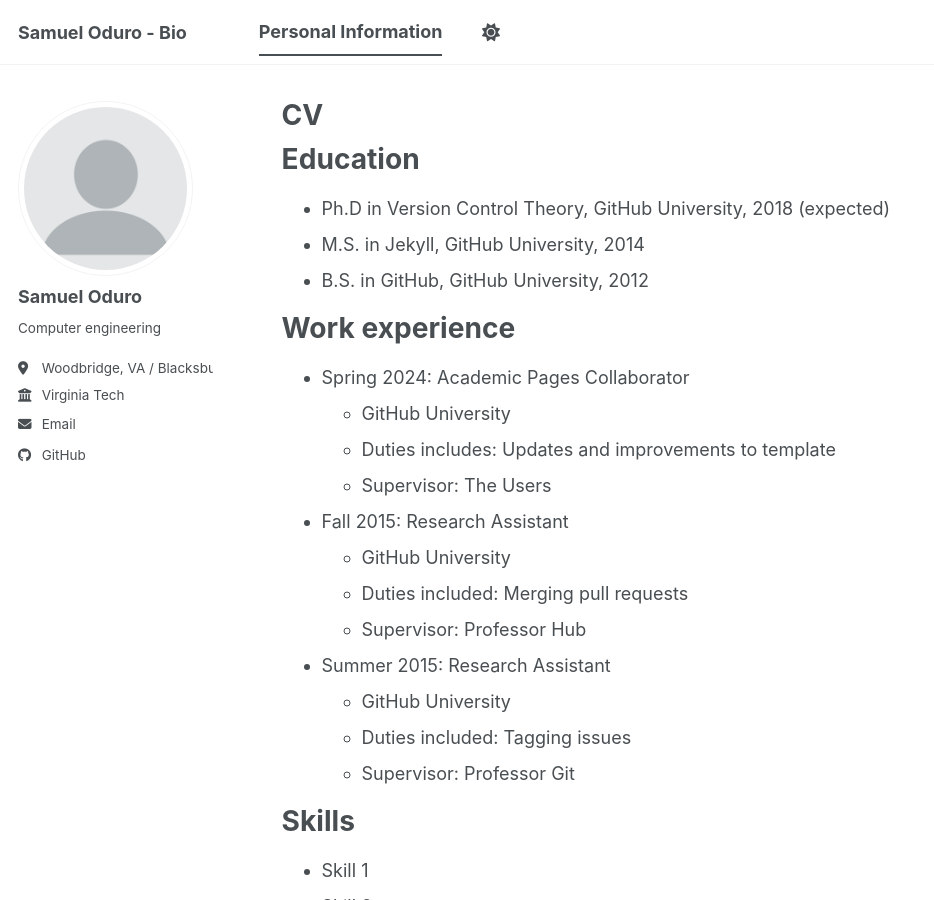
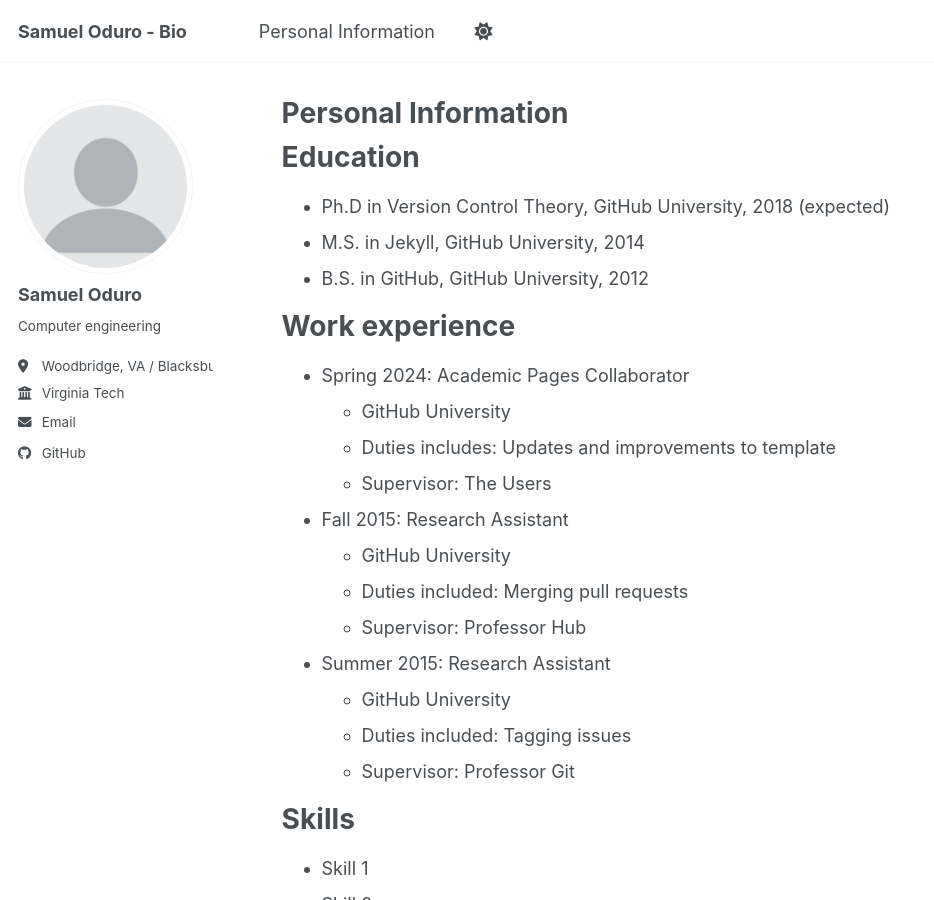
Before and after one commit to samduro3/samduro3.github.io, a Jekyll site: the page built from _pages/cv.md, in a window 1280 px wide and 900 px high. Shown: the whole window, without its empty margins (0-934 px from the left). Built offline with Jekyll 4.4.1, drawn with Linux system fonts in a browser that asks for light colours; a script bundle is joined from its source files by our own code; library files that are not in the unit come from our copies.

Commit message:
changed the url for the personal infromation tab

```diff
--- a/_pages/cv.md
+++ b/_pages/cv.md
@@ -1,7 +1,7 @@
 ---
 layout: archive
-title: "CV"
-permalink: /cv/
+title: "Personal Information"
+permalink: https://samduro3.github.io/PersonalInformation
 author_profile: true
 redirect_from:
   - /resume
```
